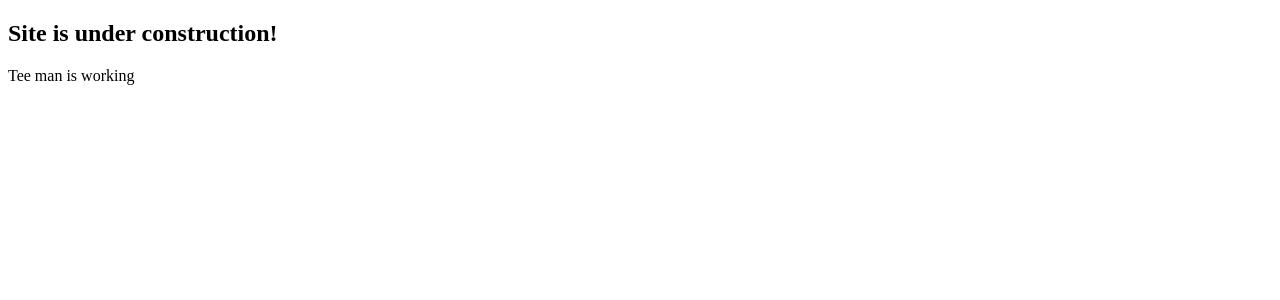
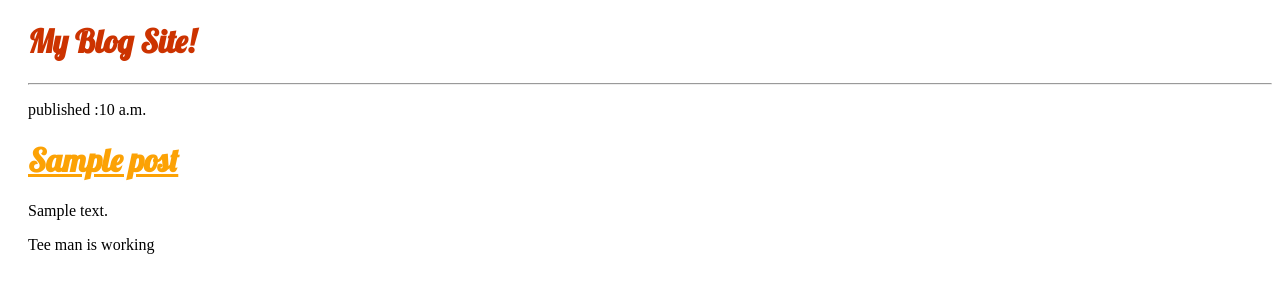
Before and after one commit to rexfordnana/my-first-blog, a Django app: page / in a window 1280 px wide. Shown: the top 300 px of the page. Run offline with Django 3.2, Linux system fonts and the light colour scheme; tables that the repository leaves empty hold one stand-in row (values such as "Sample post").

Commit message:
Template for Post list done

```diff
--- a/blog/models.py
+++ b/blog/models.py
@@ -7,7 +7,7 @@ class Post(models.Model):
     author = models.ForeignKey('auth.User', on_delete=models.CASCADE)
     text = models.TextField()
     created_date = models.TimeField(default=timezone.now())
-    published_date = models.TimeField(null=True,blank=True)
+    published_date = models.TimeField(null=True, blank=True)
 
     def publish(self):
         self.published_date = timezone.now()
--- /dev/null
+++ b/blog/static/css/blog.css
@@ -0,0 +1,13 @@
+body{
+    padding-left: 20px;
+
+}
+
+h1 {
+    color: #cc3300;
+    font-family: 'Lobster';
+}
+
+h1 a{
+    color: #FCA205;
+}
--- /dev/null
+++ b/blog/templates/blog/base.html
@@ -0,0 +1,21 @@
+{% load staticfiles %}
+<!DOCTYPE html>
+<html lang="en">
+<head>
+    <meta charset="UTF-8">
+    <title>Post list</title>
+    <link rel="stylesheet" href={% static 'css/blog.css' %} >
+    <link href="//fonts.googleapis.com/css?family=Lobster&subset=latin,latin-ext" rel="stylesheet" type="text/css">
+</head>
+<body>
+
+    <h1>My Blog Site!</h1>
+    <hr>
+    {% block content %}
+
+    {% endblock %}
+
+
+    <p>Tee man is working</p>
+</body>
+</html>
--- a/blog/templates/blog/post_list.html
+++ b/blog/templates/blog/post_list.html
@@ -1,14 +1,12 @@
-<!DOCTYPE html>
-<html lang="en">
-<head>
-    <meta charset="UTF-8">
-    <title>Post list</title>
-</head>
-<body>
+{% extends 'blog/base.html' %}
+{% block content %}
+    {% for post in posts %}
+        <div>
+            <p>published :{{ post.published_date }}</p>
+            <h1><a href="">{{ post }}</a></h1>
+            <p>{{ post.text|linebreaksbr }}</p>
 
-    <h2>Site is under construction!</h2>
+        </div>
+    {% endfor %}
 
-
-    <p>Tee man is working</p>
-</body>
-</html>
+{% endblock %}
--- a/blog/views.py
+++ b/blog/views.py
@@ -1,6 +1,10 @@
 from django.shortcuts import render
+from .models import Post
+from django.utils import timezone
 
 
 # Create your views here.
 def post_list(request):
-    return render(request, 'blog/post_list.html')
+    # posts = Post.objects.filter(published_date__gte=timezone.now()).order_by('published_date')
+    posts = Post.objects.all()
+    return render(request, 'blog/post_list.html', {'posts': posts})
```
